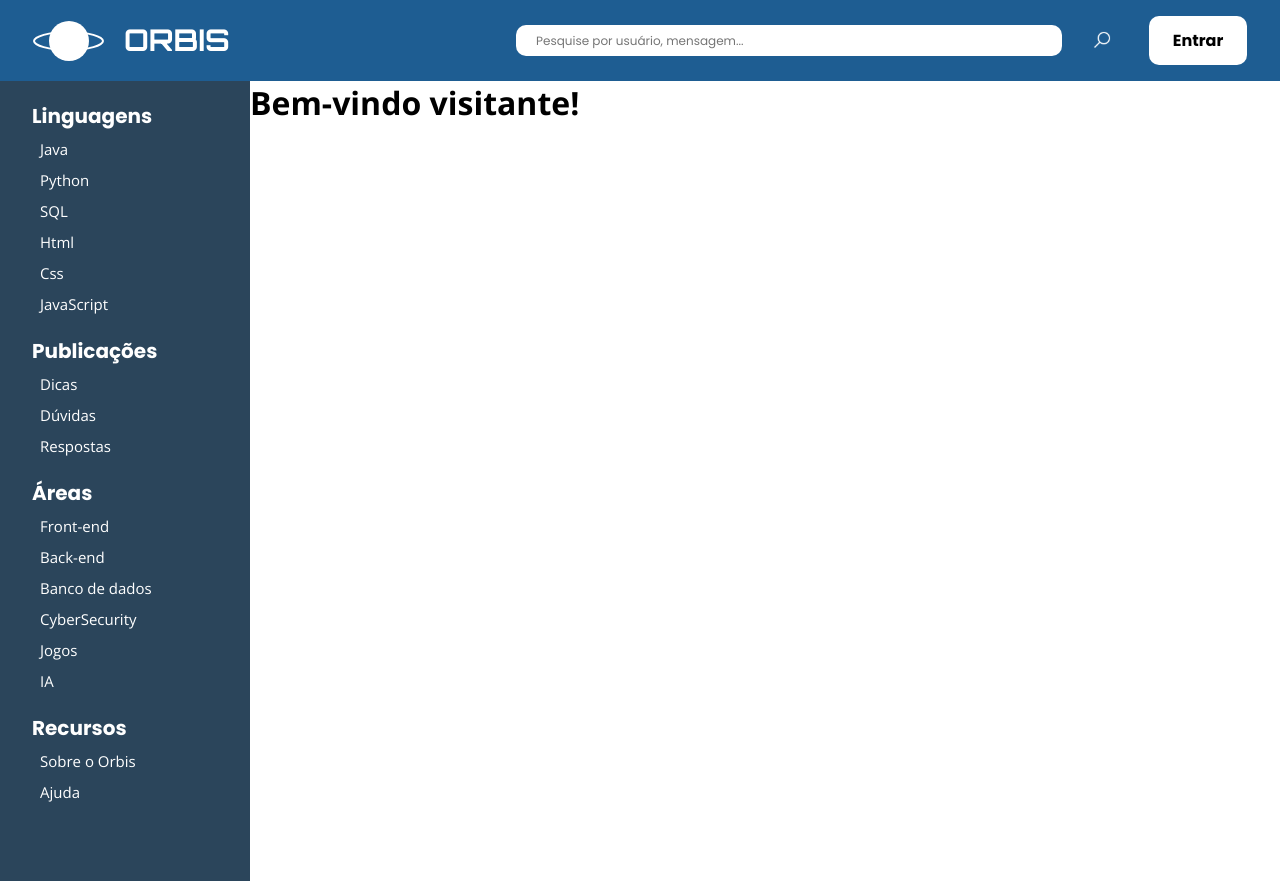
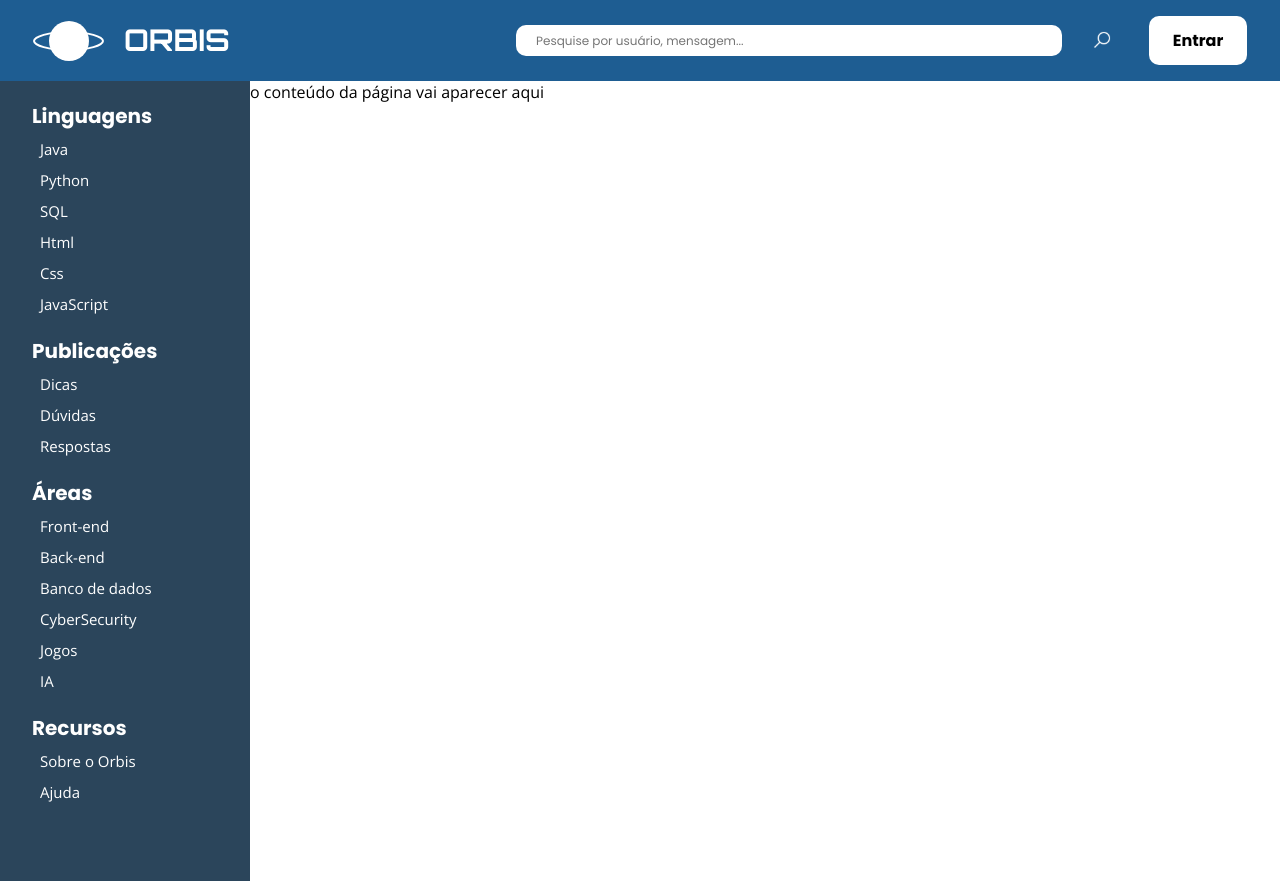
Before and after one commit to MarcusFrancisquini/forum-de-duvidas, a React (Create React App) app: page / in a window 1280 px wide. Built offline with nearby package versions, Linux system fonts and the light colour scheme.

Commit message:
refactor: estrutura de rotas ajustada

```diff
--- a/src/pages/Forum/index.jsx
+++ b/src/pages/Forum/index.jsx
@@ -2,9 +2,6 @@
 import { useState } from "react";
 import Navbar from "../../components/Navbar";
 import Sidebar from "../../components/Sidebar";
-
-//* conteúdo
-import Visitante_Home from "../Visitante_Home";
 
 function Forum() {
   const [conteudo, setConteudo] = useState("default");
@@ -13,7 +10,7 @@ function Forum() {
   const renderContent = () => {
     switch (conteudo) {
       default:
-        return <Visitante_Home />;
+        return <p>o conteúdo da página vai aparecer aqui</p>;
     }
   };
 
--- a/src/pages/Visitante_Home/index.jsx
+++ /dev/null
@@ -1,11 +0,0 @@
-import "./style.css";
-
-function Visitante_Home() {
-  return (
-    <>
-      <h1>Bem-vindo visitante!</h1>
-    </>
-  );
-}
-
-export default Visitante_Home;
```
Also changed, not shown: src/pages/Visitante_Home/style.css (deleted).
